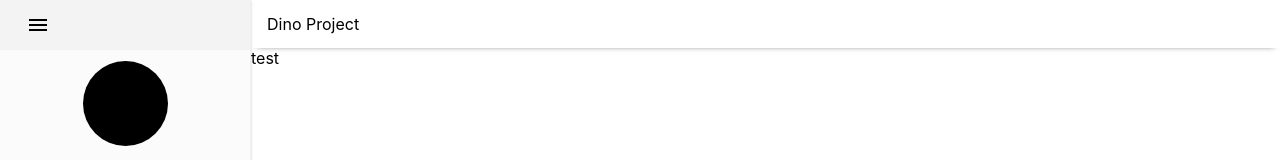
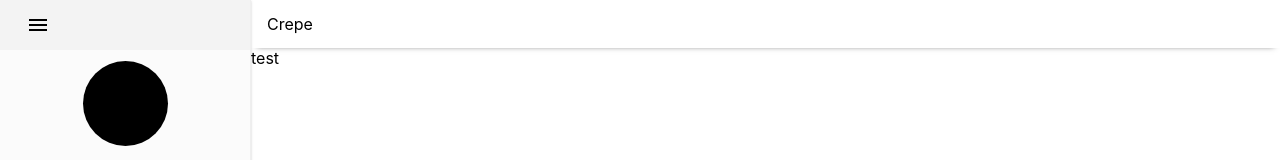
Before and after one commit to Tuk-AOK/frontend-dev, a React (Create React App) app: page / in a window 1280 px wide. Shown: the top 160 px of the page. Built offline with nearby package versions, Linux system fonts and the light colour scheme.

Commit message:
chore: 안쓰는 코드 삭제

```diff
--- a/src/components/layout/header/header.tsx
+++ b/src/components/layout/header/header.tsx
@@ -15,7 +15,7 @@ export default function Header() {
       }}
     >
       <Box sx={{px:2}}>
-      Dino Project
+        Crepe
         </Box>
     </Box>
   );
--- a/src/components/layout/index.tsx
+++ b/src/components/layout/index.tsx
@@ -2,10 +2,8 @@ import { Box } from "@mui/material";
 import React from "react";
 import Sidebar from "./sidebar";
 import Header from "./header";
-import { useProSidebar } from "react-pro-sidebar";
 
 export default function Layout(props: { children: React.ReactNode }) {
-  const { collapsed } = useProSidebar();
   const { children } = props;
 
   return (
```
